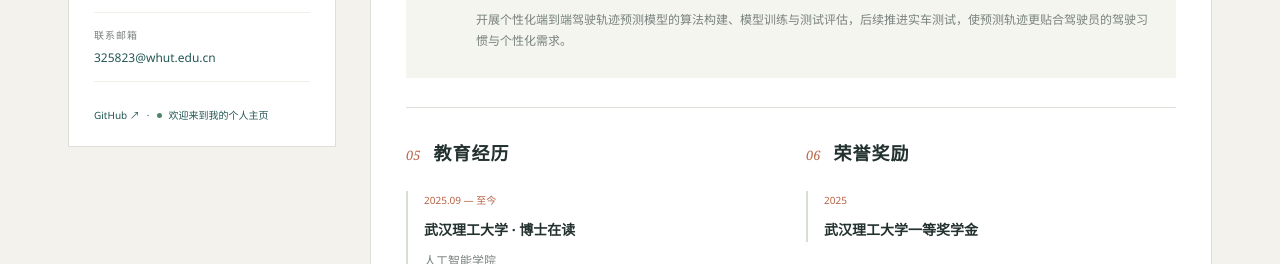
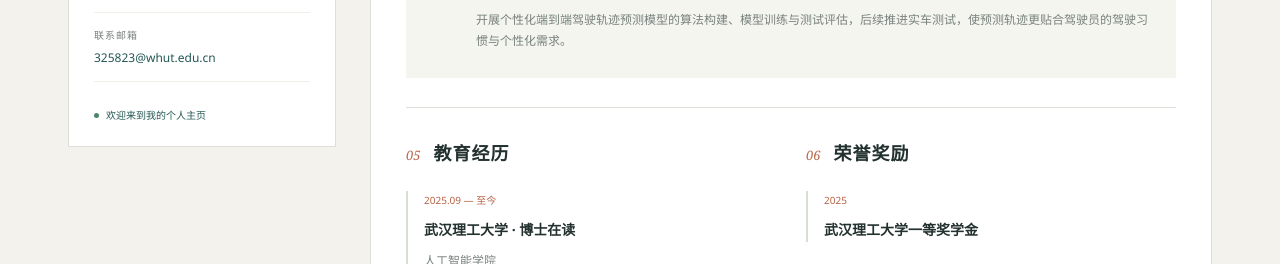
Before and after one commit to Hua-fafa123/Zhuanghao-Lin, a Jekyll site: the page built from _pages/about.md, in a window 1280 px wide and 900 px high, scrolled down 532 px. Shown: the part 636-900 px from the top of the window. Built offline with Jekyll 4.4.1, drawn with Linux system fonts in a browser that asks for light colours.

Commit message:
Remove GitHub profile link from homepage

```diff
--- a/_pages/about.md
+++ b/_pages/about.md
@@ -11,7 +11,7 @@ redirect_from:
 <html lang="zh-CN"><head><meta charset="utf-8"><meta name="viewport" content="width=device-width,initial-scale=1"><meta name="description" content="林壮豪的个人主页，展示研究方向、学术成果与项目经历。"><title>林壮豪 | 个人主页</title><link rel="stylesheet" href="{{ '/assets/css/academic-home.css' | relative_url }}"></head><body>
 <a class="skip" href="#main">跳至正文</a>
 <header><div class="nav"><a class="brand" href="#top">Zhuanghao Lin <span>林壮豪</span></a><nav aria-label="主导航"><a href="#about" data-zh="简介" data-en="About">简介</a><a href="#research" data-zh="研究" data-en="Research">研究</a><a href="#publications" data-zh="论文" data-en="Publications">论文</a><a href="#projects" data-zh="项目" data-en="Projects">项目</a><a href="#education" data-zh="教育" data-en="Education">教育</a></nav><button id="language" aria-label="Switch to English">中文 / EN</button></div></header>
-<div class="shell" id="top"><aside class="profile"><div class="portrait" role="img" aria-label="个人照片占位"><svg viewBox="0 0 220 220" aria-hidden="true"><circle cx="110" cy="81" r="34"/><path d="M41 197c0-47 28-73 69-73s69 26 69 73"/></svg><span data-zh="个人照片 · 待添加" data-en="Portrait · to be added">个人照片 · 待添加</span></div><div class="identity"><p class="eyebrow">PERSONAL HOMEPAGE</p><h1>林壮豪</h1><p class="english-name">Zhuanghao Lin</p><p class="role" data-zh="武汉理工大学 · 人工智能学院" data-en="School of Artificial Intelligence · Wuhan University of Technology">武汉理工大学 · 人工智能学院</p><p class="muted" data-zh="博士研究生 · 中国武汉" data-en="Ph.D. Student · Wuhan, China">博士研究生 · 中国武汉</p></div><dl><div><dt data-zh="研究方向" data-en="RESEARCH">研究方向</dt><dd data-zh="金融量化 · 多资产组合管理 · 自动驾驶轨迹预测" data-en="Quantitative Finance · Multi-Asset Portfolio Management · Autonomous Driving Trajectory Prediction">金融量化 · 多资产组合管理 · 自动驾驶轨迹预测</dd></div><div><dt data-zh="联系邮箱" data-en="EMAIL">联系邮箱</dt><dd><a href="mailto:325823@whut.edu.cn">325823@whut.edu.cn</a></dd></div></dl><div class="profile-bottom"><a href="https://github.com/Hua-fafa123" target="_blank" rel="noopener noreferrer">GitHub ↗</a> · <span class="dot"></span><span data-zh="欢迎来到我的个人主页" data-en="Welcome to my homepage">欢迎来到我的个人主页</span></div></aside>
+<div class="shell" id="top"><aside class="profile"><div class="portrait" role="img" aria-label="个人照片占位"><svg viewBox="0 0 220 220" aria-hidden="true"><circle cx="110" cy="81" r="34"/><path d="M41 197c0-47 28-73 69-73s69 26 69 73"/></svg><span data-zh="个人照片 · 待添加" data-en="Portrait · to be added">个人照片 · 待添加</span></div><div class="identity"><p class="eyebrow">PERSONAL HOMEPAGE</p><h1>林壮豪</h1><p class="english-name">Zhuanghao Lin</p><p class="role" data-zh="武汉理工大学 · 人工智能学院" data-en="School of Artificial Intelligence · Wuhan University of Technology">武汉理工大学 · 人工智能学院</p><p class="muted" data-zh="博士研究生 · 中国武汉" data-en="Ph.D. Student · Wuhan, China">博士研究生 · 中国武汉</p></div><dl><div><dt data-zh="研究方向" data-en="RESEARCH">研究方向</dt><dd data-zh="金融量化 · 多资产组合管理 · 自动驾驶轨迹预测" data-en="Quantitative Finance · Multi-Asset Portfolio Management · Autonomous Driving Trajectory Prediction">金融量化 · 多资产组合管理 · 自动驾驶轨迹预测</dd></div><div><dt data-zh="联系邮箱" data-en="EMAIL">联系邮箱</dt><dd><a href="mailto:325823@whut.edu.cn">325823@whut.edu.cn</a></dd></div></dl><div class="profile-bottom"><span class="dot"></span><span data-zh="欢迎来到我的个人主页" data-en="Welcome to my homepage">欢迎来到我的个人主页</span></div></aside>
 <main id="main"><section id="about"><div class="heading"><span>01</span><h2 data-zh="个人简介" data-en="About Me">个人简介</h2><span class="label">PROFILE</span></div><p class="intro" data-zh="你好，我是林壮豪。" data-en="Hello, I’m Zhuanghao Lin.">你好，我是林壮豪。</p><p class="body-copy" data-zh="我目前在武汉理工大学人工智能学院攻读博士学位，研究方向包括金融量化、多资产组合管理与自动驾驶轨迹预测。我于2025年获得武汉理工大学人工智能专业学士学位，曾参与期货套利量化算法与自主量化平台开发，以及个性化端到端驾驶轨迹预测模型的构建、训练与评估。" data-en="I am a Ph.D. student at the School of Artificial Intelligence, Wuhan University of Technology. My research interests include quantitative finance, multi-asset portfolio management, and autonomous driving trajectory prediction. I received my bachelor’s degree in Artificial Intelligence from Wuhan University of Technology in 2025. My project experience spans futures arbitrage algorithms and a quantitative trading platform, as well as the development, training, and evaluation of personalized end-to-end driving trajectory prediction models.">我目前在武汉理工大学人工智能学院攻读博士学位，研究方向包括金融量化、多资产组合管理与自动驾驶轨迹预测。我于2025年获得武汉理工大学人工智能专业学士学位，曾参与期货套利量化算法与自主量化平台开发，以及个性化端到端驾驶轨迹预测模型的构建、训练与评估。</p></section>
 <section id="research"><div class="heading"><span>02</span><h2 data-zh="研究方向" data-en="Research Interests">研究方向</h2></div><div class="interests"><article><b>01</b><h3 data-zh="金融量化" data-en="Quantitative Finance">金融量化</h3></article><article><b>02</b><h3 data-zh="多资产组合管理" data-en="Multi-Asset Portfolio Management">多资产组合管理</h3></article><article><b>03</b><h3 data-zh="自动驾驶轨迹预测" data-en="Autonomous Driving Trajectory Prediction">自动驾驶轨迹预测</h3></article></div></section>
 <section id="publications"><div class="heading"><span>03</span><h2 data-zh="代表性论文" data-en="Selected Publications">代表性论文</h2></div><p class="muted" data-zh="暂无公开论文信息。" data-en="No publication details are currently listed.">暂无公开论文信息。</p></section>
```
